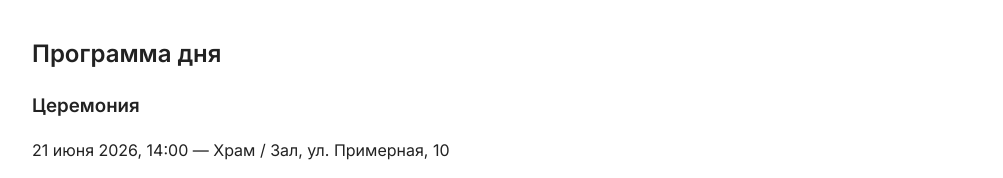
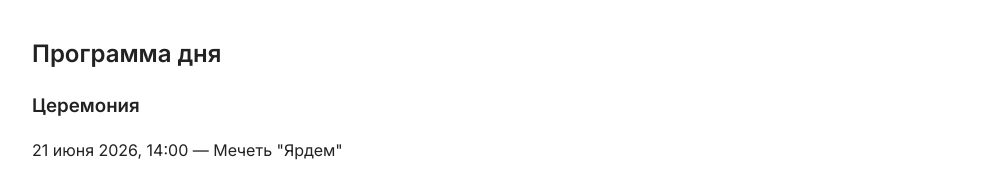
Before and after one commit to RamillM-hub/presentation, a plain HTML site: page index.html in a window 1280 px wide. Shown: the part 1000-1178 px from the top of the page, without its empty margins (138-1141 px from the left). Drawn offline with nearby package versions, Linux system fonts and the light colour scheme.

Commit message:
Update index.html

```diff
--- a/index.html
+++ b/index.html
@@ -33,7 +33,7 @@
         <h2>Программа дня</h2>
         <div class="event-item">
          <h3>Церемония</h3>
-         <p>21 июня 2026, 14:00 — Храм / Зал, ул. Примерная, 10</p>
+         <p>21 июня 2026, 14:00 — Мечеть "Ярдем" </p>
         </div>
         <div class="event-item">
          <h3>Банкет</h3>
```
